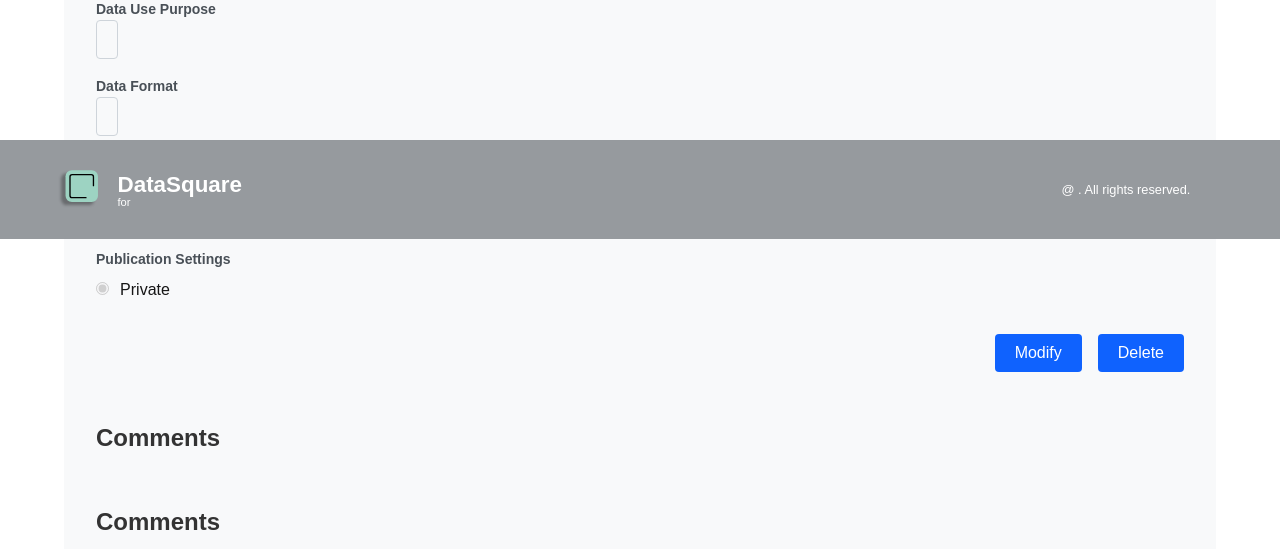
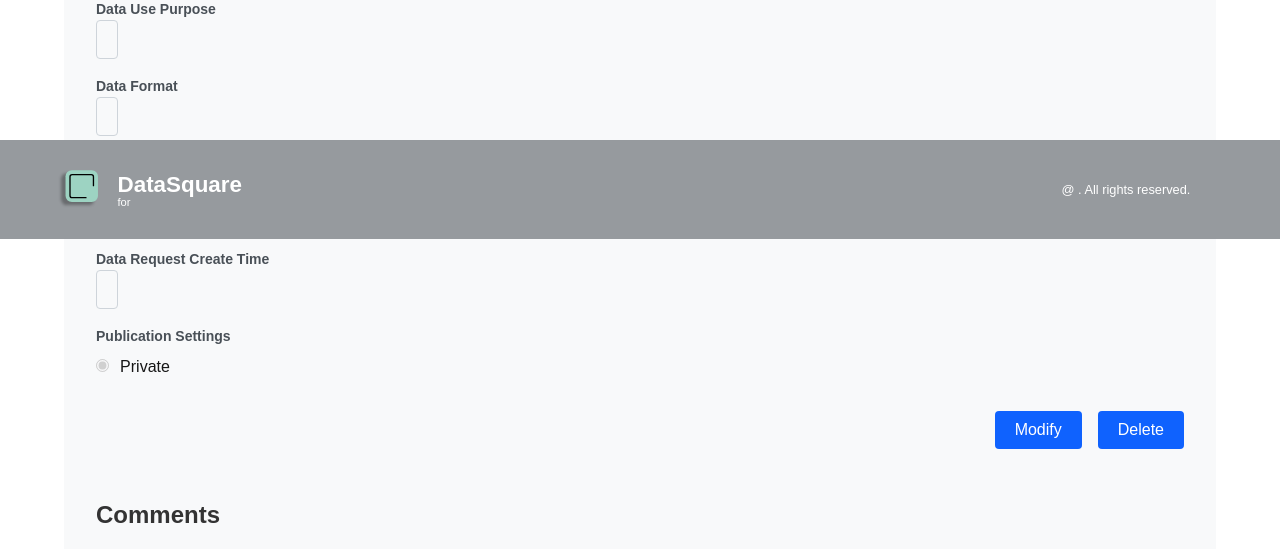
Before and after one commit to oss-opendream/datasquare, a FastAPI app: template app/templates/pages/data_request_view.html in a window 1280 px wide. Shown: the part 561-1110 px from the top of the page. Run offline with FastAPI, Linux system fonts and the light colour scheme; the template is opened without the code that fills it, so the values that code supplies are empty; some libraries are stand-ins or nearby versions.

Commit message:
feat: 이슈 생성 시간 표시 구현

```diff
--- a/app/crud/issue_crud.py
+++ b/app/crud/issue_crud.py
@@ -88,7 +88,7 @@ class IssueData():
             publisher=issue_object.publisher,
             requested_team=issue_object.requested_team,
             is_private=issue_object.is_private,
-            create_at=issue_object.created_at,
+            created_at=issue_object.created_at,
             modified_at=issue_object.modified_at,
             is_deleted=issue_object.is_deleted,
             publisher_name=personal_object.name,
--- a/app/schemas/data_request.py
+++ b/app/schemas/data_request.py
@@ -13,7 +13,7 @@ class DataRequestCreate(BaseModel):
     publisher: int
     requested_team: int
     is_private: int
-    create_at: str
+    created_at: str
     modified_at: str
     is_deleted: int
 
--- a/app/templates/pages/data_request_view.html
+++ b/app/templates/pages/data_request_view.html
@@ -47,6 +47,11 @@
                     <input type="date" id="start-date" name="start-date" class="form-input date-input">
                     <input type="date" id="end-date" name="end-date" class="form-input date-input">
                 </div>
+            </div>
+
+            <div class="form-group">
+                <label for="data-format" class="form-label">Data Request Create Time</label>
+                <span id="data-format" name="data-format" class="form-textarea">{{ issue.created_at }}</span>
             </div>
 
             <div class="form-group">
```
